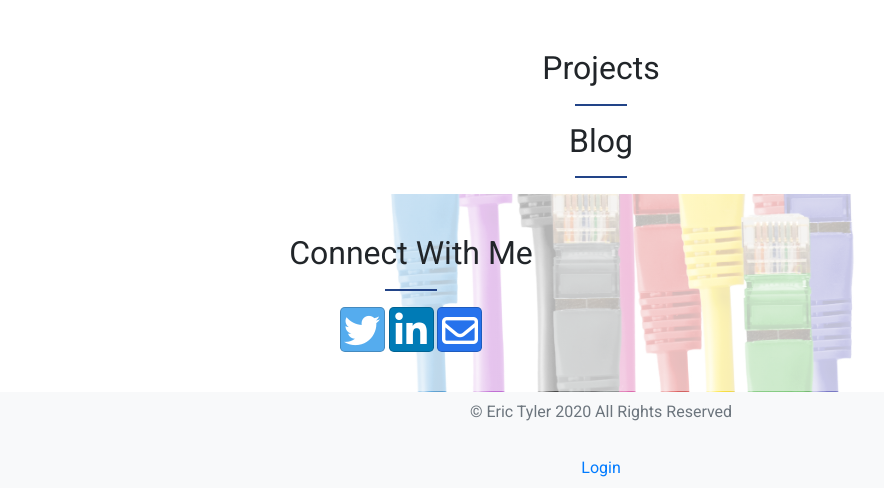
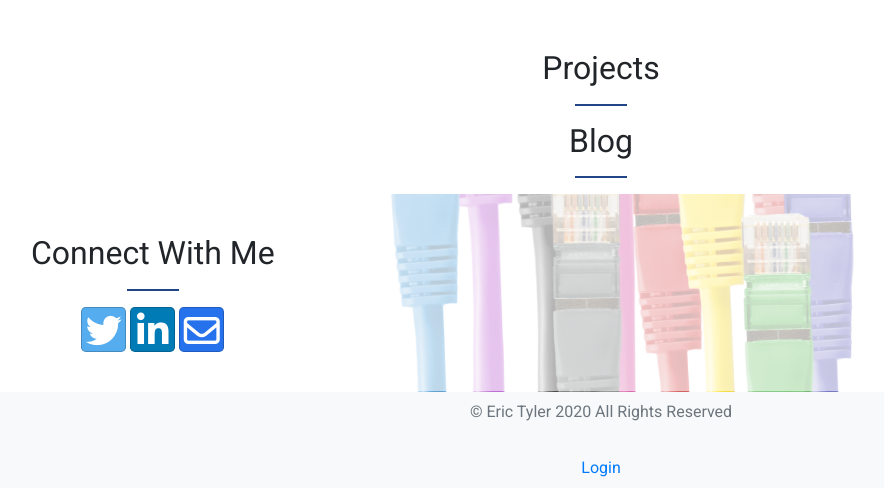
Before and after one commit to ejtyler/ejt-portfolio, a Django app: page / in a window 1280 px wide. Shown: the part 955-1443 px from the top of the page, without its empty margins (39-923 px from the left). Run offline with Django 3.2, Linux system fonts and the light colour scheme; data that the repository does not hold is empty; some libraries are stand-ins or nearby versions; some web fonts are replaced.

Commit message:
Changing formatting of connect section

```diff
--- a/pages/templates/home.html
+++ b/pages/templates/home.html
@@ -81,7 +81,7 @@
 <section id="contact">
     <div class="container">
         <div class="row">
-            <div class="col-lg-8 col-lg-offset-2 text-center">
+            <div class="text-center">
                 <div class="contact-container">
                     <h2 class="section-heading">Connect With Me</h2>
                     <hr class="hr-mine">
```
